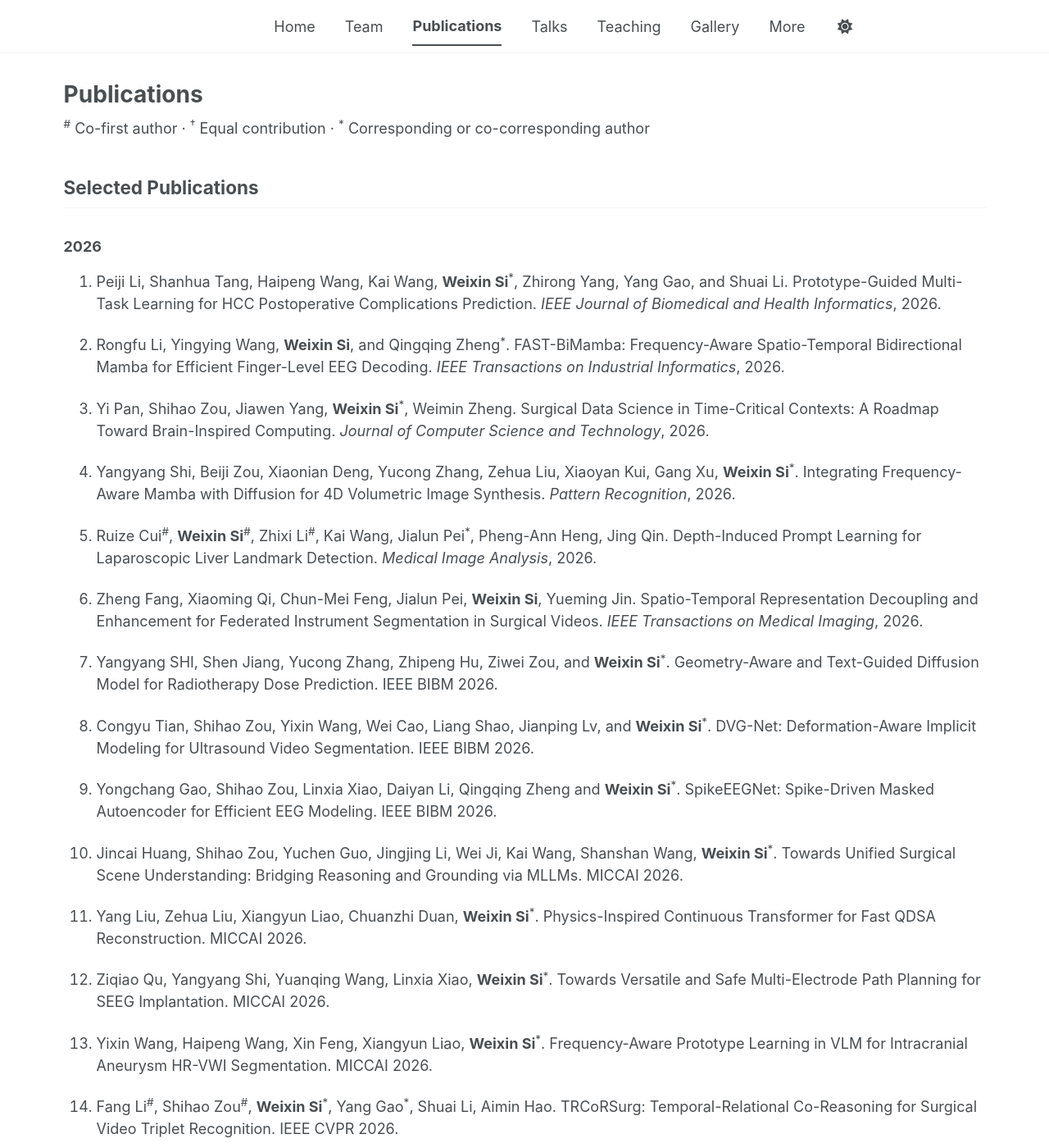
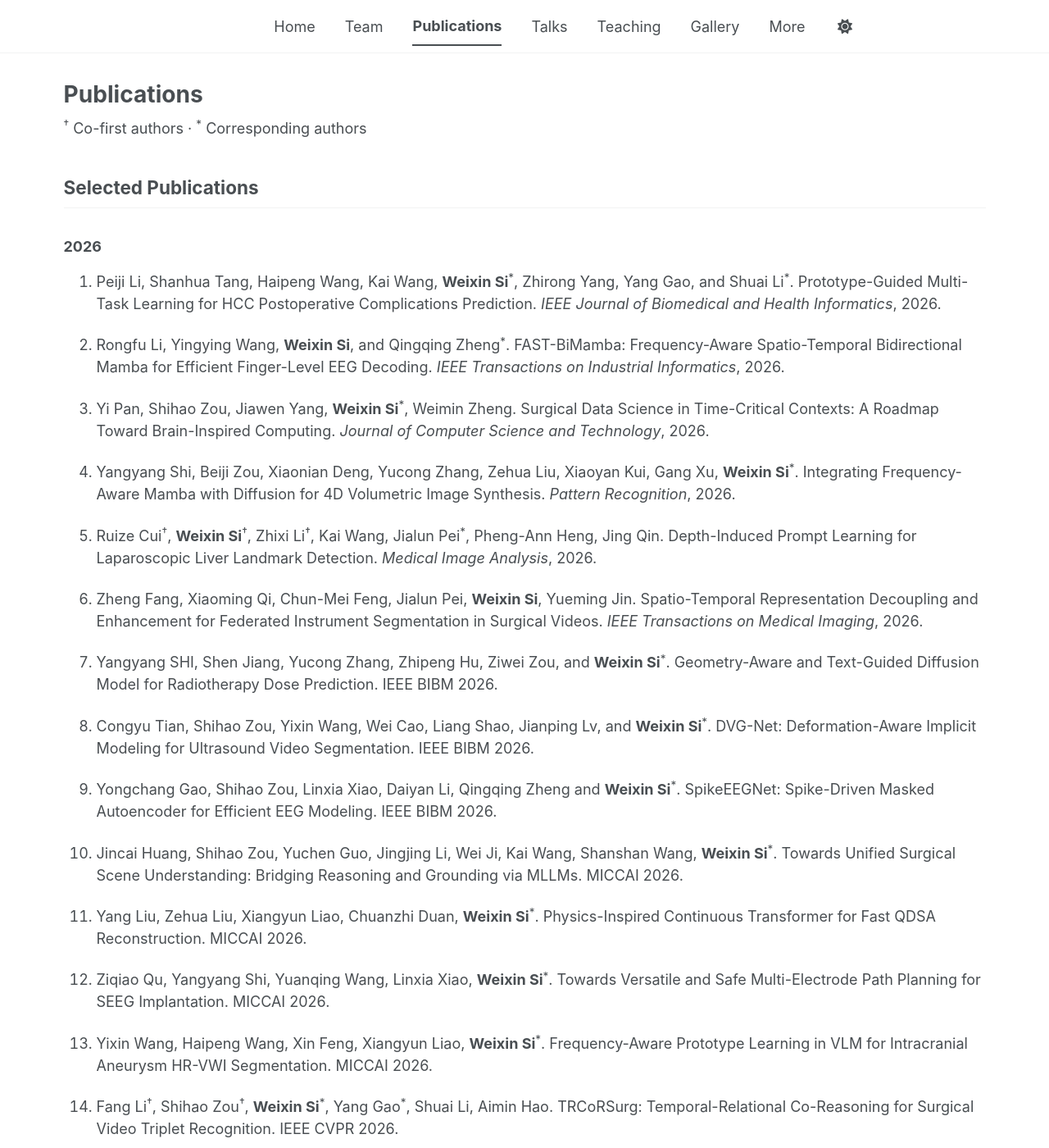
Before and after one commit to WeixinSi/weixinsi.github.io, a Jekyll site: the page built from _pages/publications.md, in a window 1280 px wide and 1400 px high. Shown: the whole window at 82% size. Built offline with Jekyll 4.4.1, drawn with Linux system fonts in a browser that asks for light colours; a style sheet for code colours, icons or effects is not loaded.

Commit message:
Unify author markers and add Shuai Li correspondence

```diff
--- a/_pages/publications.md
+++ b/_pages/publications.md
@@ -4,13 +4,13 @@ permalink: /publications/
 author_profile: true
 ---
 
-<p><sup>#</sup> Co-first author · <sup>†</sup> Equal contribution · <sup>&#42;</sup> Corresponding or co-corresponding author</p>
+<p><sup>†</sup> Co-first authors · <sup>&#42;</sup> Corresponding authors</p>
 
 ## Selected Publications
 
 ### 2026
 
-1. Peiji Li, Shanhua Tang, Haipeng Wang, Kai Wang, **Weixin Si**<sup>&#42;</sup>, Zhirong Yang, Yang Gao, and Shuai Li. Prototype-Guided Multi-Task Learning for HCC Postoperative Complications Prediction. *IEEE Journal of Biomedical and Health Informatics*, 2026.
+1. Peiji Li, Shanhua Tang, Haipeng Wang, Kai Wang, **Weixin Si**<sup>&#42;</sup>, Zhirong Yang, Yang Gao, and Shuai Li<sup>&#42;</sup>. Prototype-Guided Multi-Task Learning for HCC Postoperative Complications Prediction. *IEEE Journal of Biomedical and Health Informatics*, 2026.
 
 2. Rongfu Li, Yingying Wang, **Weixin Si**, and Qingqing Zheng<sup>&#42;</sup>. FAST-BiMamba: Frequency-Aware Spatio-Temporal Bidirectional Mamba for Efficient Finger-Level EEG Decoding. *IEEE Transactions on Industrial Informatics*, 2026.
 
@@ -18,7 +18,7 @@ author_profile: true
 
 4. Yangyang Shi, Beiji Zou, Xiaonian Deng, Yucong Zhang, Zehua Liu, Xiaoyan Kui, Gang Xu, **Weixin Si**<sup>&#42;</sup>. Integrating Frequency-Aware Mamba with Diffusion for 4D Volumetric Image Synthesis. *Pattern Recognition*, 2026.
 
-5. Ruize Cui<sup>#</sup>, **Weixin Si**<sup>#</sup>, Zhixi Li<sup>#</sup>, Kai Wang, Jialun Pei<sup>&#42;</sup>, Pheng-Ann Heng, Jing Qin. Depth-Induced Prompt Learning for Laparoscopic Liver Landmark Detection. *Medical Image Analysis*, 2026.
+5. Ruize Cui<sup>†</sup>, **Weixin Si**<sup>†</sup>, Zhixi Li<sup>†</sup>, Kai Wang, Jialun Pei<sup>&#42;</sup>, Pheng-Ann Heng, Jing Qin. Depth-Induced Prompt Learning for Laparoscopic Liver Landmark Detection. *Medical Image Analysis*, 2026.
 
 6. Zheng Fang, Xiaoming Qi, Chun-Mei Feng, Jialun Pei, **Weixin Si**, Yueming Jin. Spatio-Temporal Representation Decoupling and Enhancement for Federated Instrument Segmentation in Surgical Videos. *IEEE Transactions on Medical Imaging*, 2026.
 
@@ -36,7 +36,7 @@ author_profile: true
 
 13. Yixin Wang, Haipeng Wang, Xin Feng, Xiangyun Liao, **Weixin Si**<sup>&#42;</sup>. Frequency-Aware Prototype Learning in VLM for Intracranial Aneurysm HR-VWI Segmentation. MICCAI 2026.
 
-14. Fang Li<sup>#</sup>, Shihao Zou<sup>#</sup>, **Weixin Si**<sup>&#42;</sup>, Yang Gao<sup>&#42;</sup>, Shuai Li, Aimin Hao. TRCoRSurg: Temporal-Relational Co-Reasoning for Surgical Video Triplet Recognition. IEEE CVPR 2026.
+14. Fang Li<sup>†</sup>, Shihao Zou<sup>†</sup>, **Weixin Si**<sup>&#42;</sup>, Yang Gao<sup>&#42;</sup>, Shuai Li, Aimin Hao. TRCoRSurg: Temporal-Relational Co-Reasoning for Surgical Video Triplet Recognition. IEEE CVPR 2026.
 {: start="1"}
 
 ### 2025
@@ -79,7 +79,7 @@ author_profile: true
 
 33. Wei Cao, Zhengyang Li, Yuchen He, Zehua Liu, Meng Zhang, Jianping Lv, **Weixin Si**<sup>&#42;</sup>. A Cost-effective Tangible Rehearsal Interface for Microsurgical Clipping of Intracranial Aneurysm. IEEE VR 2025.
 
-34. Diandian Guo<sup>#</sup>, **Weixin Si**<sup>#</sup>, Zhixi Li, Jialun Pei<sup>&#42;</sup>, Pheng-Ann Heng. Surgical Workflow Recognition and Blocking Effectiveness Detection in Laparoscopic Liver Resection with Pringle Maneuver. AAAI 2025.
+34. Diandian Guo<sup>†</sup>, **Weixin Si**<sup>†</sup>, Zhixi Li, Jialun Pei<sup>&#42;</sup>, Pheng-Ann Heng. Surgical Workflow Recognition and Blocking Effectiveness Detection in Laparoscopic Liver Resection with Pringle Maneuver. AAAI 2025.
 {: start="15"}
 
 ### 2024
@@ -153,7 +153,7 @@ author_profile: true
 
 61. **Weixin Si**, Xiangyun Liao, Yinling Qian, Haitao Sun, Xiangdong Chen, Qiong Wang, Pheng-Ann Heng. Assessing performance of augmented reality-based neurosurgical training. *Visual Computing for Industry, Biomedicine, and Art*, 2019.
 
-62. Ruotong Li<sup>#</sup>, **Weixin Si**<sup>#</sup>, Xiangyun Liao, Qiong Wang<sup>&#42;</sup>, Reinhard Klein, Pheng-Ann Heng. Mixed Reality based Respiratory Liver Tumor Puncture Navigation. *Computational Visual Media*, 2019, 5(4): 363–374.
+62. Ruotong Li<sup>†</sup>, **Weixin Si**<sup>†</sup>, Xiangyun Liao, Qiong Wang<sup>&#42;</sup>, Reinhard Klein, Pheng-Ann Heng. Mixed Reality based Respiratory Liver Tumor Puncture Navigation. *Computational Visual Media*, 2019, 5(4): 363–374.
 
 63. Ruotong Li, Tianpei Yang, **Weixin Si**<sup>&#42;</sup>, Xiangyun Liao, Qiong Wang, Reinhard Klein, Pheng-Ann Heng. Augmented Reality Guided Respiratory Liver Tumors Punctures: A Preliminary Feasibility Study. SIGGRAPH Asia 2019 Technical Briefs. Brisbane, Australia, 2019.11.17–11.20.
 
@@ -164,7 +164,7 @@ author_profile: true
 
 65. **Weixin Si**, Jing Qin, Zhuchao Chen, Xiangyun Liao<sup>&#42;</sup>, Yinling Qian, Qiong Wang<sup>&#42;</sup>, Pheng-Ann Heng. Thin Feature-Aware Transport-Velocity Formulation for SPH-Based Liquid Animation. *IEEE Transactions on Multimedia*, 2018, 20(11): 3033–3044.
 
-66. Xiangyun Liao<sup>#</sup>, **Weixin Si**<sup>#</sup>, Zhiyong Yuan<sup>&#42;</sup>, Hanqiu Sun, Jing Qin, Qiong Wang<sup>&#42;</sup>, Pheng-Ann Heng. Animating Wall-bounded Turbulent Smoke via Filament-Mesh Particle-Particle Method. *IEEE Transactions on Visualization and Computer Graphics*, 2018, 24(3): 1260–1273.
+66. Xiangyun Liao<sup>†</sup>, **Weixin Si**<sup>†</sup>, Zhiyong Yuan<sup>&#42;</sup>, Hanqiu Sun, Jing Qin, Qiong Wang<sup>&#42;</sup>, Pheng-Ann Heng. Animating Wall-bounded Turbulent Smoke via Filament-Mesh Particle-Particle Method. *IEEE Transactions on Visualization and Computer Graphics*, 2018, 24(3): 1260–1273.
 {: start="65"}
 
 [View the complete publication record on Google Scholar →](https://scholar.google.com/citations?user=E4efwTgAAAAJ)
```
Also changed, not shown: 1 other file.
